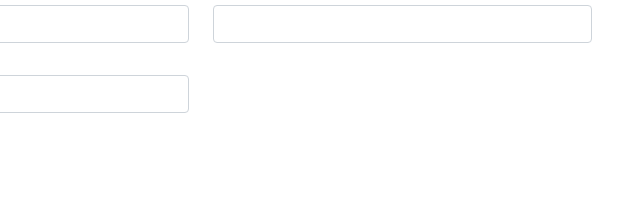
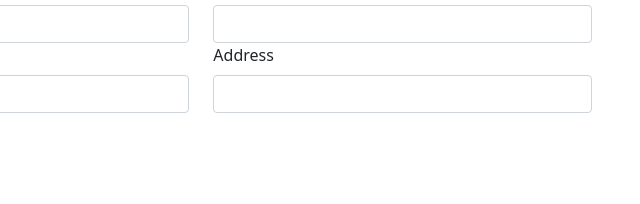
Before and after one commit to khomchetra/TeamWork, a plain HTML site: page index.html in a window 1280 px wide. Shown: the part 147-351 px from the top of the page, 640-1280 px from the left. Drawn offline with nearby package versions, Linux system fonts and the light colour scheme.

Commit message:
new feature updated

```diff
--- a/index.html
+++ b/index.html
@@ -101,6 +101,12 @@
             <div class="invalid-feedback">Please enter your password</div>
             <span id="password-error" class="error-message"></span>
         </div>
+        <div class="col-md-4">
+            <label  class="form-label">Address</label>
+            <input type="text" class="form-control" id="Address" required >
+            <div class="invalid-feedback">Please enter your Address</div>
+            <span id="password-error" class="error-message"></span>
+        </div>
 
       <div class="mt-2">
         <button class="btn btn-primary" type="submit" id="btnsubmit">Submit</button>
```
